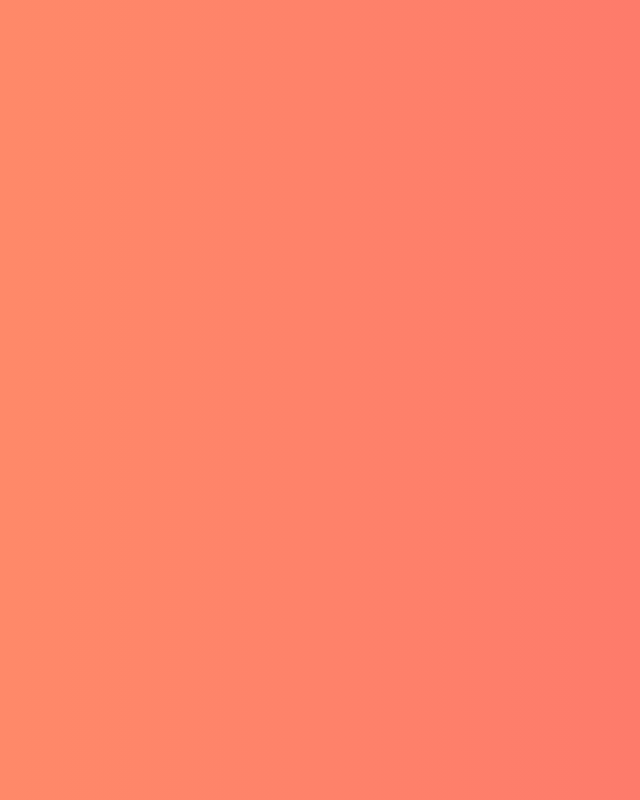
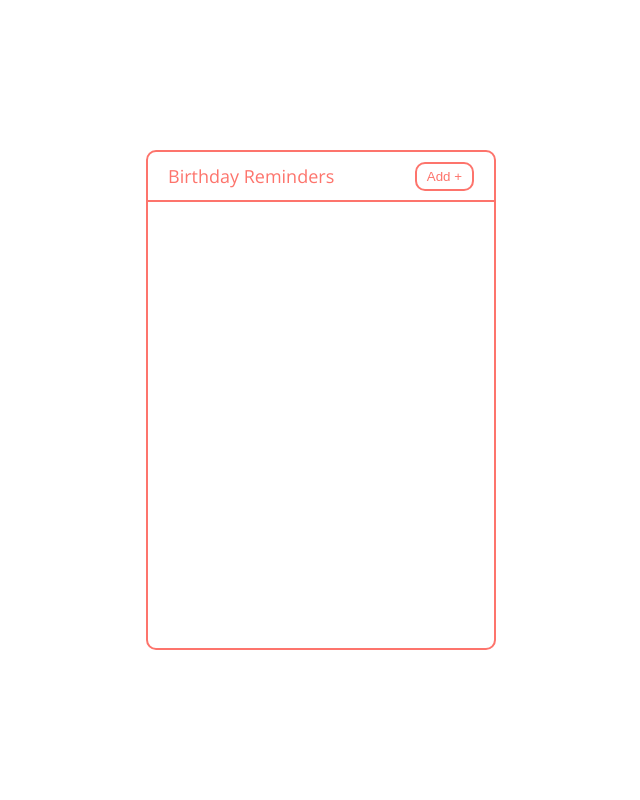
Before and after one commit to kalvinhart/birthday-reminder, a React (Create React App) app: page / in a window 1280 px wide. Shown: the whole page, without its empty margins (319-959 px from the left). Built offline with nearby package versions, Linux system fonts and the light colour scheme.

Commit message:
Header complete.

```diff
--- a/src/App.js
+++ b/src/App.js
@@ -1,10 +1,18 @@
 import GlobalStyle from "./styles/globalStyles";
+
+import AppContainer from "./components/AppContainer/AppContainer";
+import Header from "./components/Header/Header";
+import Body from "./components/Body/Body";
 
 function App() {
   return (
-    <div>
+    <>
       <GlobalStyle />
-    </div>
+      <AppContainer>
+        <Header />
+        <Body></Body>
+      </AppContainer>
+    </>
   );
 }
 
--- /dev/null
+++ b/src/components/AppContainer/AppContainer.js
@@ -0,0 +1,8 @@
+import React from "react";
+import { StyledAppContainer } from "./AppContainer.styles";
+
+const AppContainer = ({ children }) => {
+  return <StyledAppContainer>{children}</StyledAppContainer>;
+};
+
+export default AppContainer;
--- /dev/null
+++ b/src/components/AppContainer/AppContainer.styles.js
@@ -0,0 +1,11 @@
+import styled from "styled-components";
+
+const StyledAppContainer = styled.div`
+  width: 350px;
+  height: 500px;
+  background-color: white;
+  border: 2px solid var(--clr-primary);
+  border-radius: 10px;
+`;
+
+export { StyledAppContainer };
--- /dev/null
+++ b/src/components/Body/Body.js
@@ -0,0 +1,8 @@
+import React from "react";
+import { StyledBody } from "./Body.styles";
+
+const Body = ({ children }) => {
+  return <StyledBody>{children}</StyledBody>;
+};
+
+export default Body;
--- /dev/null
+++ b/src/components/Body/Body.styles.js
@@ -0,0 +1,26 @@
+import styled from "styled-components";
+
+const StyledBody = styled.div`
+  width: 100%;
+  height: calc(100% - var(--header-height));
+  overflow-y: scroll;
+
+  &::-webkit-scrollbar {
+    width: 10px;
+  }
+
+  &::-webkit-scrollbar-track {
+    border-bottom-right-radius: 10px;
+  }
+
+  &::-webkit-scrollbar-thumb {
+    background: var(--clr-primary);
+    border-radius: 100px;
+  }
+
+  &::-webkit-scrollbar-thumb:hover {
+    background: var(--clr-primary);
+  }
+`;
+
+export { StyledBody };
--- /dev/null
+++ b/src/components/Button/Button.js
@@ -0,0 +1,15 @@
+import React from "react";
+import PropTypes from "prop-types";
+
+import { StyledButton } from "./Button.styles";
+
+const Button = ({ text, onClick }) => {
+  return <StyledButton onClick={onClick}>{text}</StyledButton>;
+};
+
+Button.propTypes = {
+  text: PropTypes.oneOfType([PropTypes.string, PropTypes.node]).isRequired,
+  onClick: PropTypes.func,
+};
+
+export default Button;
--- /dev/null
+++ b/src/components/Button/Button.styles.js
@@ -0,0 +1,18 @@
+import styled from "styled-components";
+
+const StyledButton = styled.button`
+  padding: 5px 10px;
+  color: var(--clr-primary);
+  background-color: transparent;
+  border: 2px solid var(--clr-primary);
+  border-radius: 10px;
+  cursor: pointer;
+  transition: box-shadow 0.2s ease;
+
+  &:hover,
+  &:active {
+    box-shadow: var(--box-shadow);
+  }
+`;
+
+export { StyledButton };
--- /dev/null
+++ b/src/components/Header/Header.js
@@ -0,0 +1,15 @@
+import React from "react";
+import { StyledHeader } from "./Header.styles";
+import { H1 } from "../../styles/textStyles";
+import Button from "../Button/Button";
+
+const Header = () => {
+  return (
+    <StyledHeader>
+      <H1>Birthday Reminders</H1>
+      <Button text="Add +" onClick={() => {}} />
+    </StyledHeader>
+  );
+};
+
+export default Header;
--- /dev/null
+++ b/src/components/Header/Header.styles.js
@@ -0,0 +1,13 @@
+import styled from "styled-components";
+
+const StyledHeader = styled.div`
+  width: 100%;
+  height: var(--header-height);
+  padding: 10px 20px;
+  display: flex;
+  align-items: center;
+  justify-content: space-between;
+  border-bottom: 2px solid var(--clr-primary);
+`;
+
+export { StyledHeader };
--- a/src/styles/globalStyles.js
+++ b/src/styles/globalStyles.js
@@ -7,6 +7,12 @@ const GlobalStyle = createGlobalStyle`
         margin: 0;
         padding: 0;
         box-sizing: inherit;
+    }
+
+    :root {
+        --clr-primary: #fd746c;
+        --box-shadow: 0 0 4px 4px rgba(253, 116, 108, 0.2);
+        --header-height: 50px;
     }
 
     html {
@@ -20,9 +26,6 @@ const GlobalStyle = createGlobalStyle`
         align-items: center;
         font-family: Open Sans, sans-serif;
         font-size: 16px;
-        background: #fd746c;  /* fallback for old browsers */
-        background: -webkit-linear-gradient(to right, #ff9068, #fd746c);  /* Chrome 10-25, Safari 5.1-6 */
-        background: linear-gradient(to right, #ff9068, #fd746c); /* W3C, IE 10+/ Edge, Firefox 16+, Chrome 26+, Opera 12+, Safari 7+ */
     }
  `;
 
--- /dev/null
+++ b/src/styles/textStyles.js
@@ -0,0 +1,10 @@
+import styled from "styled-components";
+
+const H1 = styled.h1`
+  display: inline-block;
+  font-size: 18px;
+  font-weight: 300;
+  color: var(--clr-primary);
+`;
+
+export { H1 };
```
